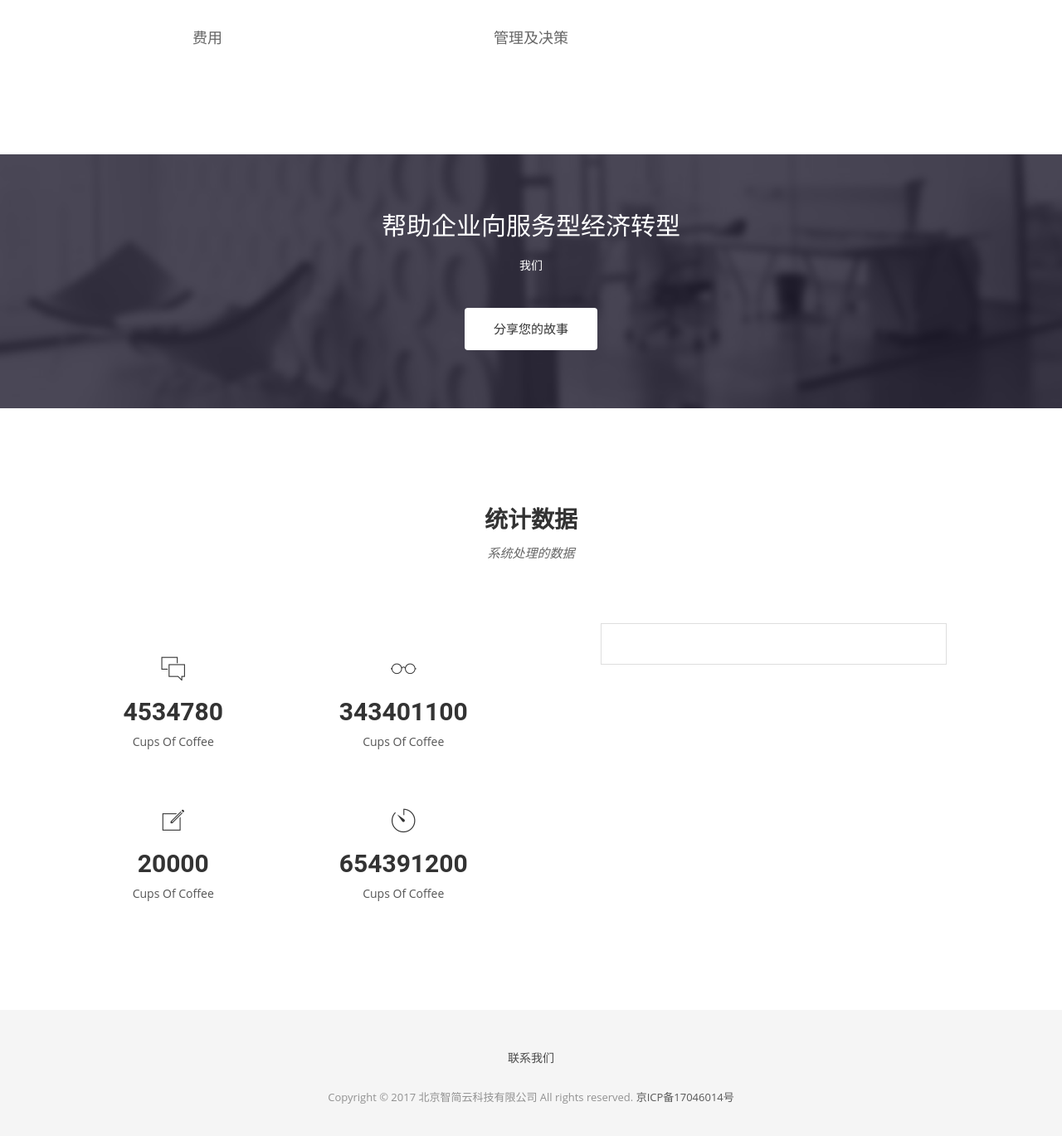
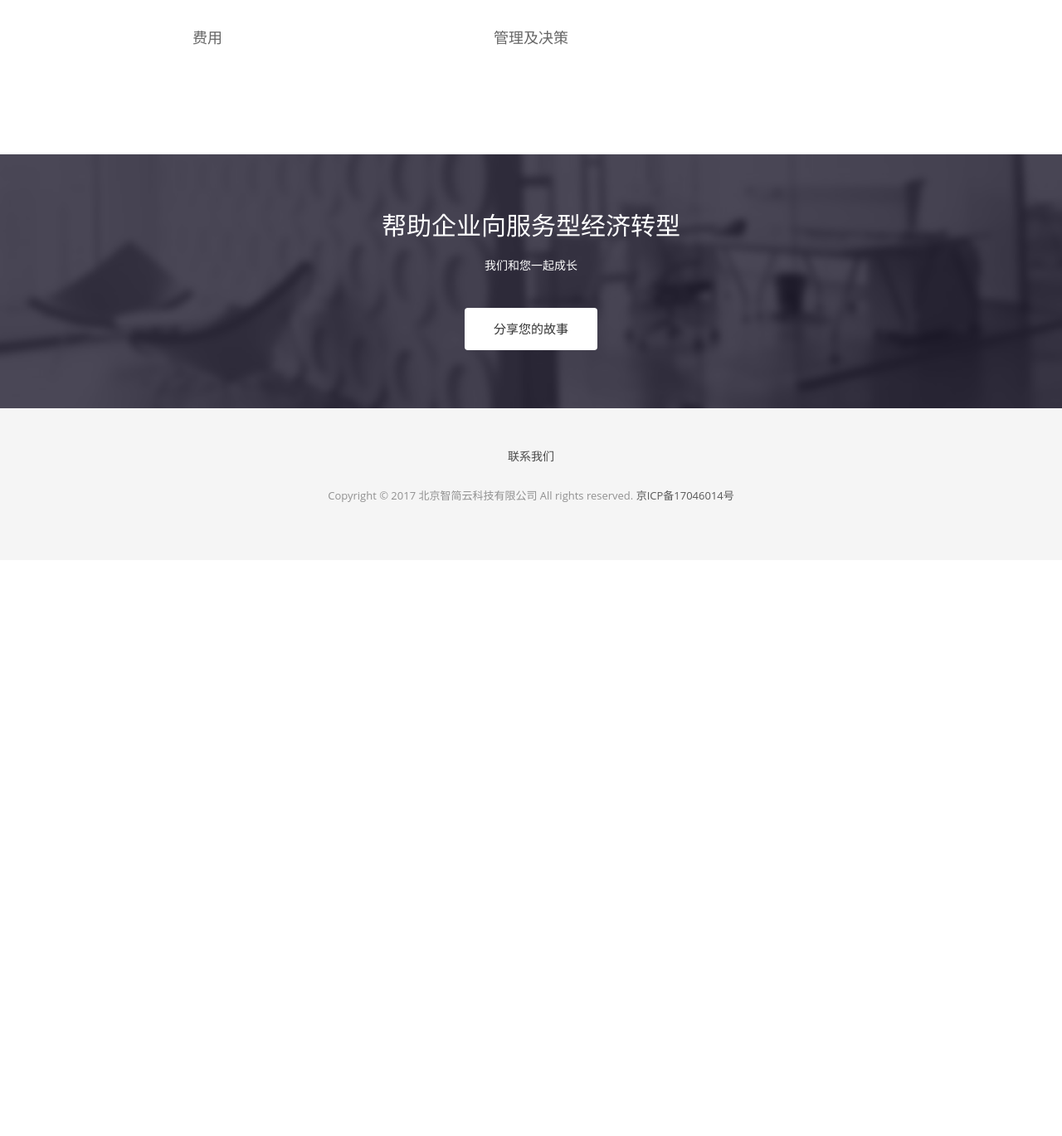
Before and after one commit to dreampivot/slipscloud.github.io, a Jekyll site: the page built from index.html, in a window 1280 px wide and 1400 px high, scrolled down 2235 px. Shown: the top 1369 px of the window at 83% size. Built offline with Jekyll 4.4.1, drawn with Linux system fonts in a browser that asks for light colours; some web fonts are replaced; after the commit the page ends 2910 px from its top, so only the background shows below that.

Commit message:
Update index.html

```diff
--- a/index.html
+++ b/index.html
@@ -49,7 +49,7 @@ permalink: /
 <div class="container">
   <div class="row">
     <div class="col-md-6 col-md-offset-6">
-      <h2>恁有问题，我有答案</h2>
+      <h2>您有问题，我有答案</h2>
       <p>让我们共同找出最佳方案</p>
       <a href="#" class="btn btn-view-works">业务应用场景</a>
     </div>
@@ -110,14 +110,14 @@ permalink: /
       <div class="col-md-12">
         <div class="block">
           <h2>帮助企业向服务型经济转型</h2>
-          <p> 我们</p>
+          <p> 我们和您一起成长</p>
           <a class="btn btn-default btn-call-to-action" href="#" >分享您的故事</a>
         </div>
       </div>
     </div>
   </div>
 </section>
-<!-- Content Start -->
+<!-- Content Start
 
 <section id="testimonial">
   <div class="container">
@@ -204,3 +204,4 @@ permalink: /
     </div>
   </div>
 </section>
+-->
```
